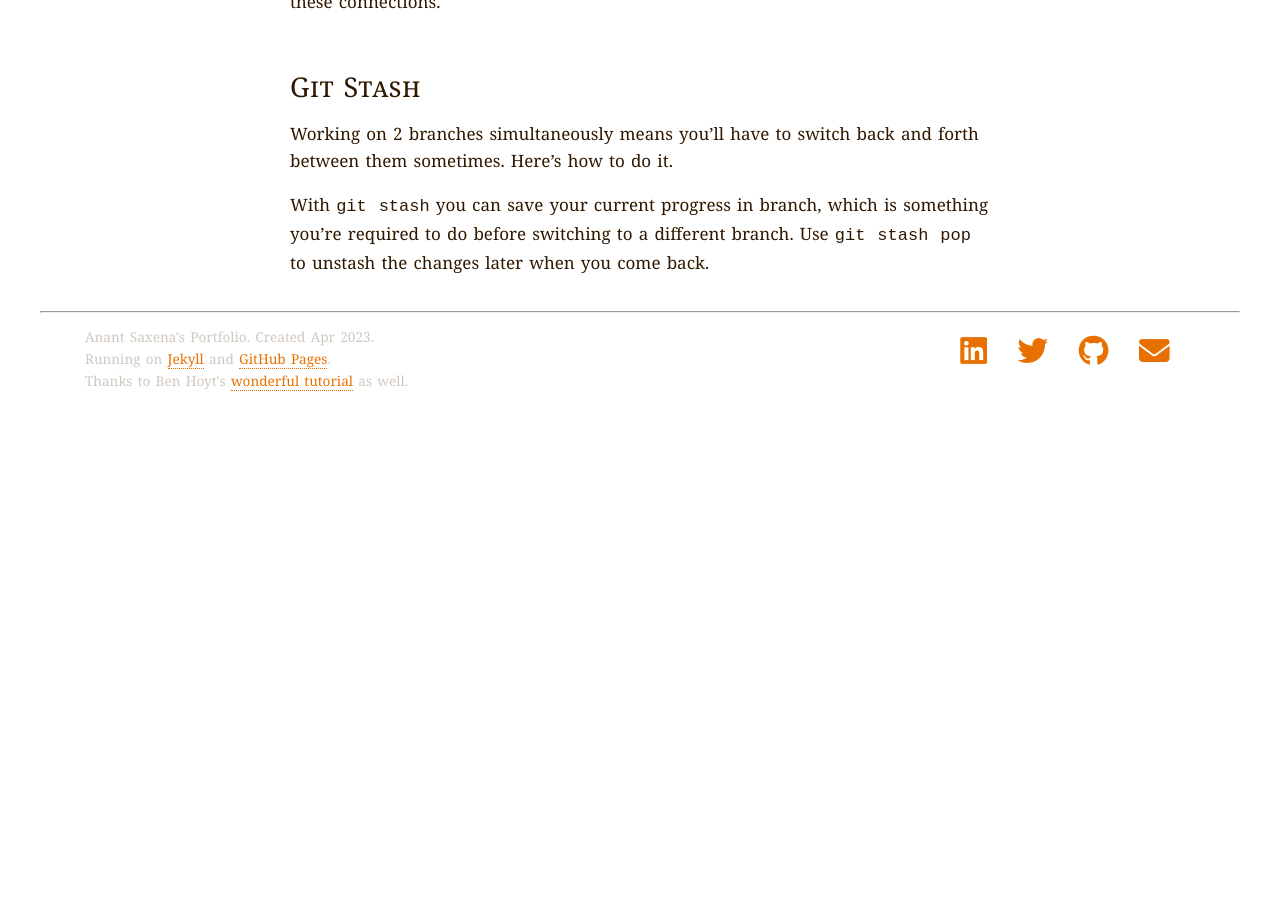
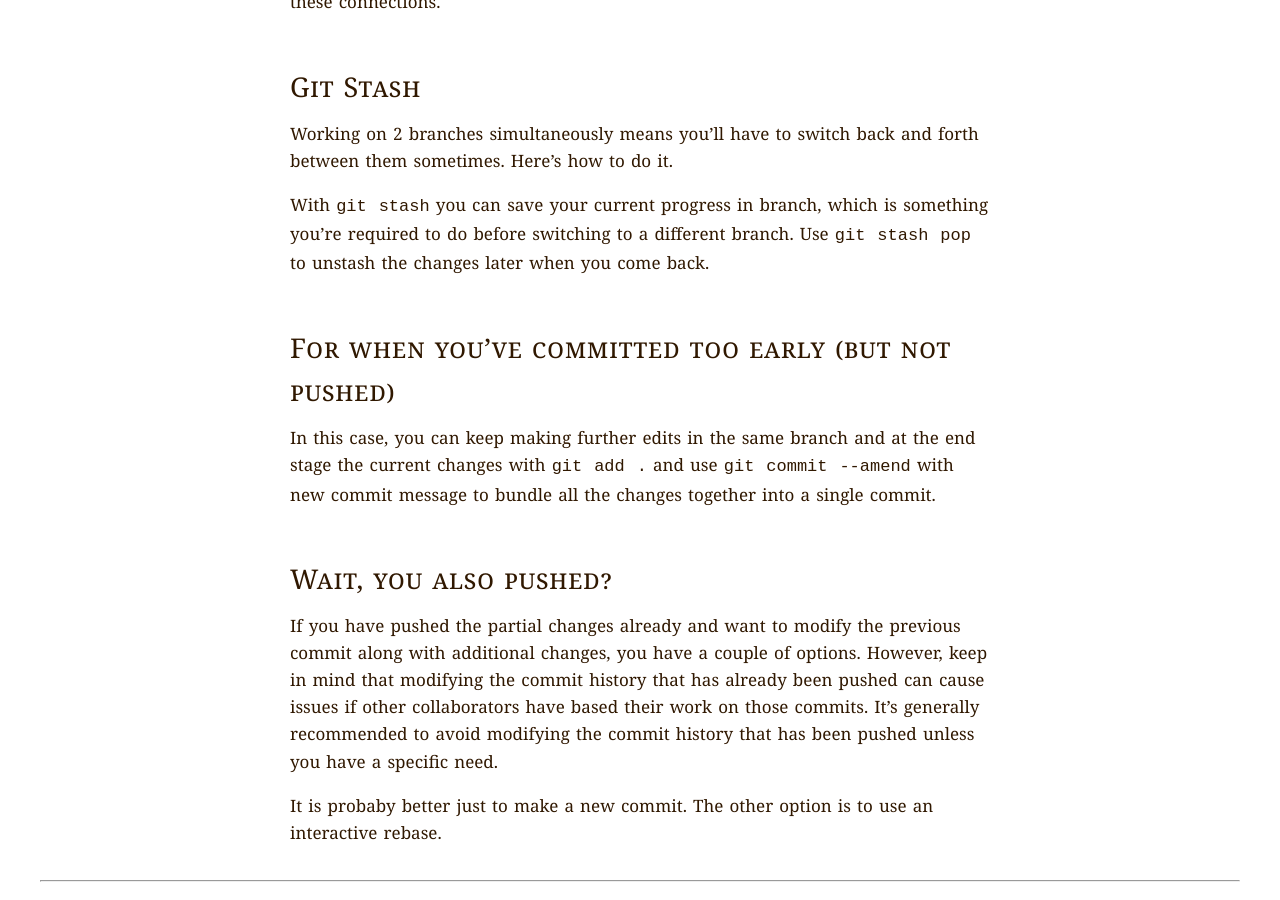
Before and after one commit to loud-mouth/loud-mouth.github.io, a Jekyll site: the page built from _posts/2023-05-04-Git-Notes.markdown, in a window 1280 px wide and 900 px high, scrolled down 1095 px. Built offline with Jekyll 4.4.1, drawn with Linux system fonts in a browser that asks for light colours; nearby versions of some CDN libraries; before the commit the page ends 1500 px from its top, so only the background shows below that.

Commit message:
Blog Updates 23/05/23 edits git commits

```diff
--- a/_posts/2023-05-04-Git-Notes.markdown
+++ b/_posts/2023-05-04-Git-Notes.markdown
@@ -27,3 +27,11 @@ When you clone a repository using the git clone command, Git automatically adds
 Working on 2 branches simultaneously means you'll have to switch back and forth between them sometimes. Here's how to do it.
 
 With `git stash` you can save your current progress in branch, which is something you're required to do before switching to a different branch. Use `git stash pop` to unstash the changes later when you come back.
+
+## For when you've committed too early (but not pushed)
+In this case, you can keep making further edits in the same branch and at the end stage the current changes with `git add .` and use `git commit --amend` with new commit message to bundle all the changes together into a single commit.
+
+## Wait, you also pushed?
+If you have pushed the partial changes already and want to modify the previous commit along with additional changes, you have a couple of options. However, keep in mind that modifying the commit history that has already been pushed can cause issues if other collaborators have based their work on those commits. It's generally recommended to avoid modifying the commit history that has been pushed unless you have a specific need.
+
+It is probaby better just to make a new commit. The other option is to use an interactive rebase.
```
